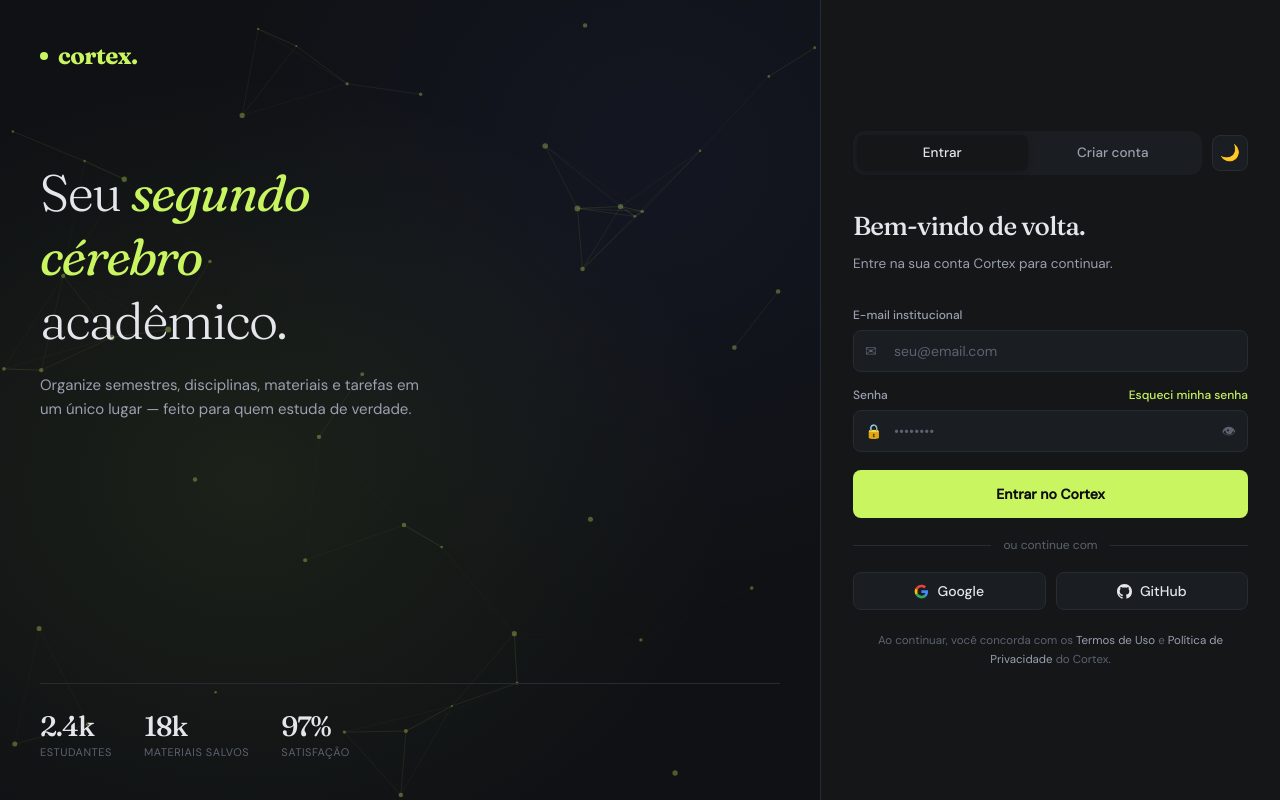
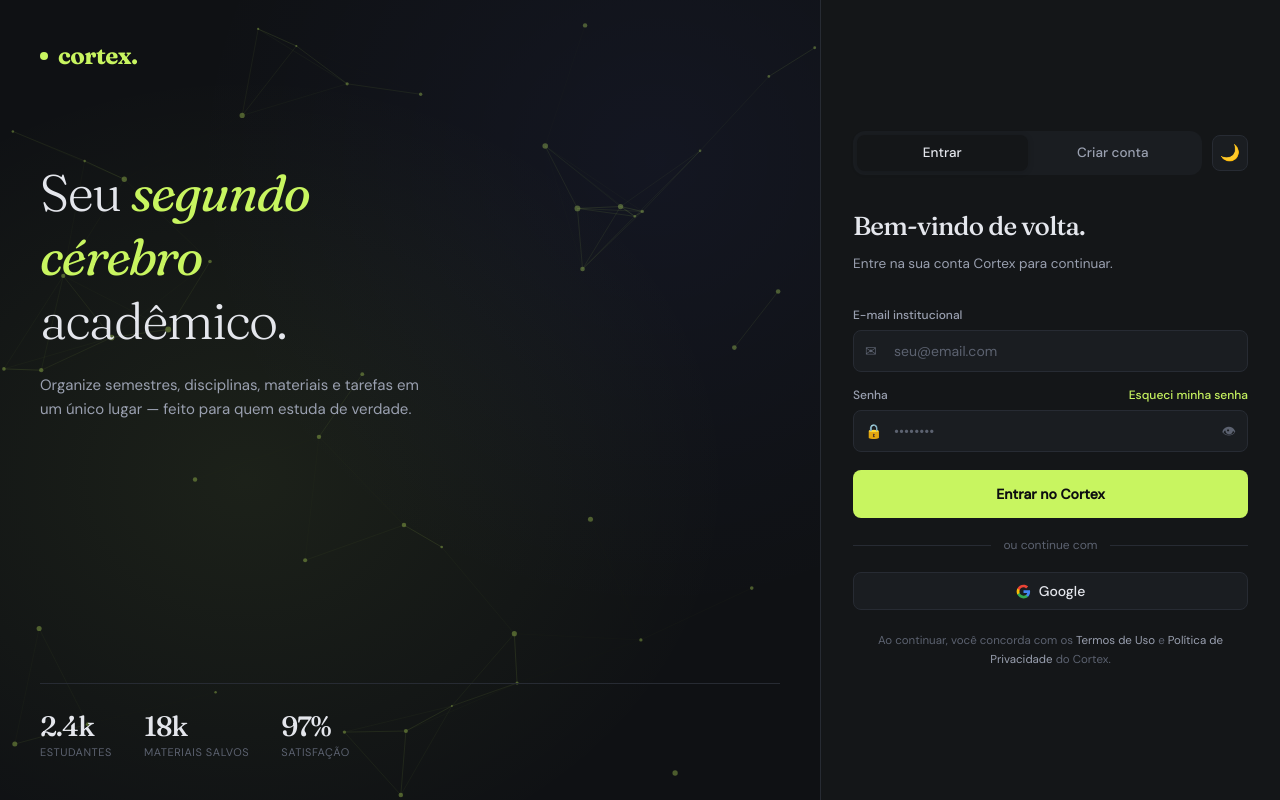
Before and after one commit to ingrydc/cortex, a React (Vite) app in the folder client/: page /login in a window 1280 px wide. Built offline with nearby package versions, Linux system fonts and the light colour scheme.

Commit message:
fix login/sign up

```diff
--- a/client/src/pages/auth/LoginPage.jsx
+++ b/client/src/pages/auth/LoginPage.jsx
@@ -118,8 +118,8 @@
       await register({ name: `${name} ${surname}`.trim(), email, password, course })
       setSuccess('Conta criada! Bem-vinda ao Cortex 🎉')
       setTimeout(() => navigate('/dashboard'), 1000)
-    } catch (err) {
-      setError(err.response?.data?.message || 'Erro ao criar conta. Tente novamente.')
+    } catch {
+      setError('Erro ao criar conta. Tente novamente.')
     } finally {
       setLoading(false)
     }
@@ -411,21 +411,12 @@
     </svg>
   )
 
-  const GithubIcon = () => (
-    <svg width="15" height="15" viewBox="0 0 24 24" fill="currentColor">
-      <path d="M12 0C5.37 0 0 5.37 0 12c0 5.31 3.435 9.795 8.205 11.385.6.105.825-.255.825-.57 0-.285-.015-1.23-.015-2.235-3.015.555-3.795-.735-4.035-1.41-.135-.345-.72-1.41-1.23-1.695-.42-.225-1.02-.78-.015-.795.945-.015 1.62.87 1.845 1.23 1.08 1.815 2.805 1.305 3.495.99.105-.78.42-1.305.765-1.605-2.67-.3-5.46-1.335-5.46-5.925 0-1.305.465-2.385 1.23-3.225-.12-.3-.54-1.53.12-3.18 0 0 1.005-.315 3.3 1.23.96-.27 1.98-.405 3-.405s2.04.135 3 .405c2.295-1.56 3.3-1.23 3.3-1.23.66 1.65.24 2.88.12 3.18.765.84 1.23 1.905 1.23 3.225 0 4.605-2.805 5.625-5.475 5.925.435.375.81 1.095.81 2.22 0 1.605-.015 2.895-.015 3.3 0 .315.225.69.825.57A12.02 12.02 0 0024 12c0-6.63-5.37-12-12-12z"/>
-    </svg>
-  )
-
   const btnStyle = { background: 'var(--surface2)', border: '1px solid var(--border)', color: 'var(--text)' }
 
   return (
     <div className="flex gap-2.5">
       <button className="btn-ghost flex-1 justify-center gap-2" style={btnStyle}>
         <GoogleIcon /> Google
-      </button>
-      <button className="btn-ghost flex-1 justify-center gap-2" style={btnStyle}>
-        <GithubIcon /> GitHub
       </button>
     </div>
   )
```
